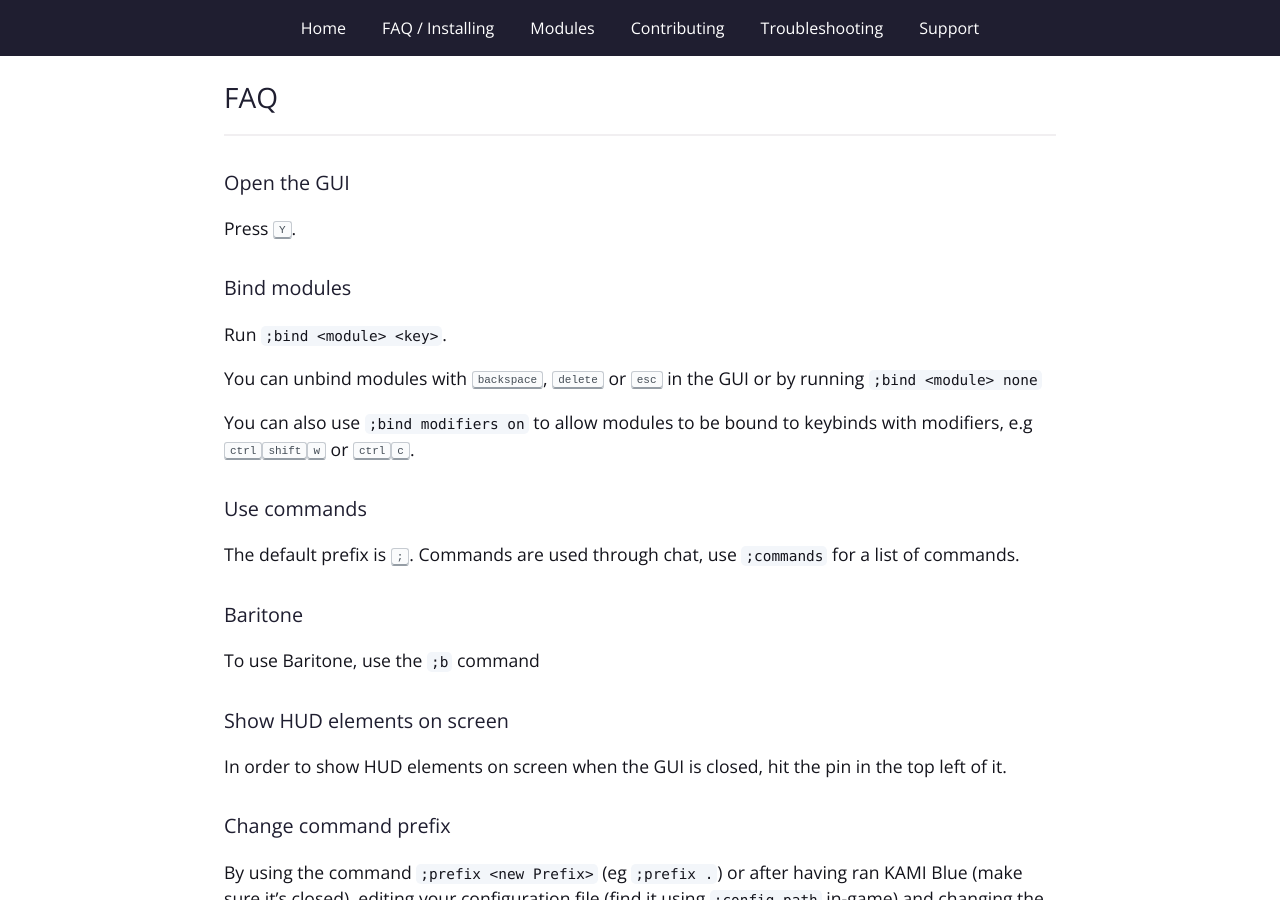
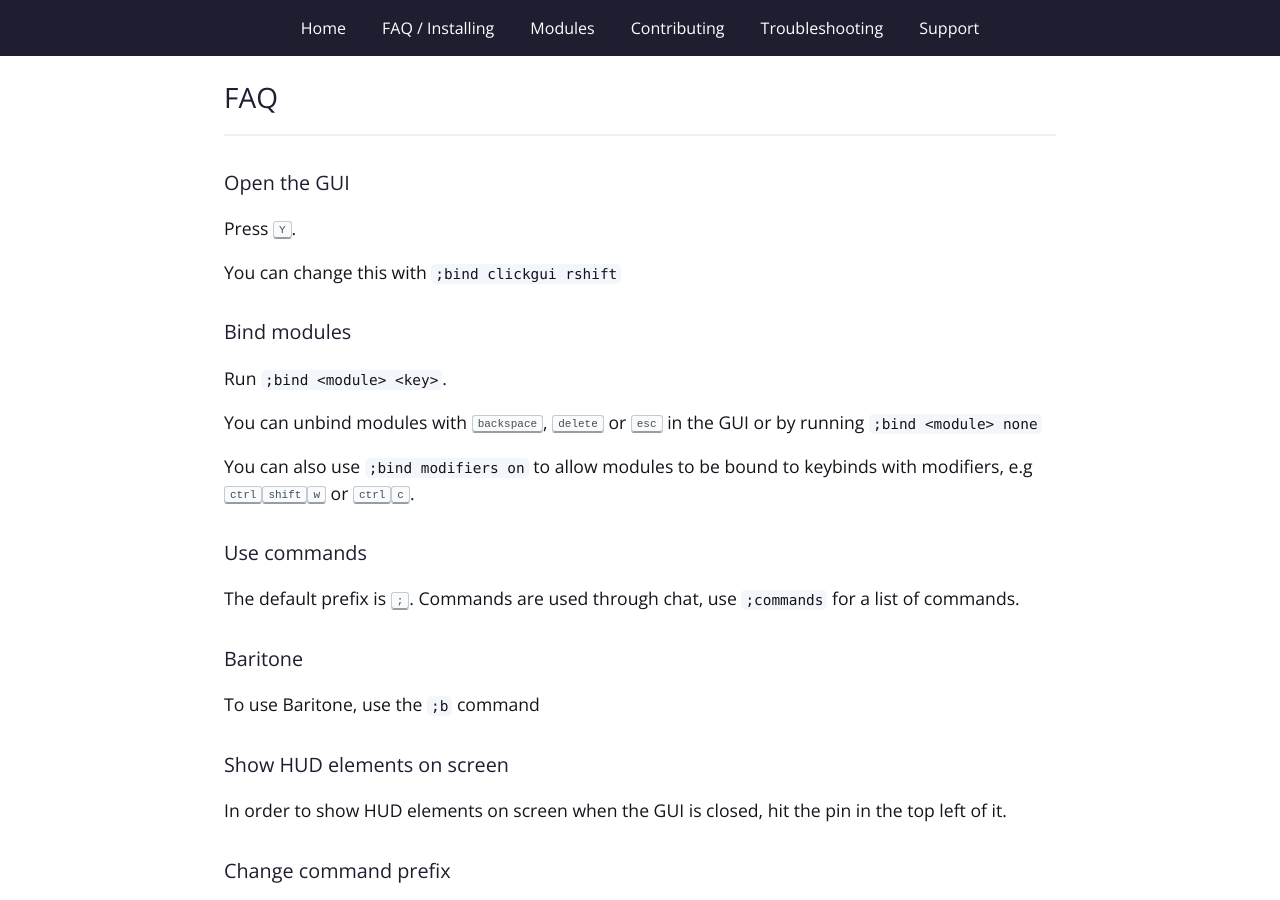
Before and after one commit to kami-blue/website, a Jekyll site: the page built from docs/faq.md, in a window 1280 px wide and 900 px high, scrolled down 858 px. Built offline with Jekyll 4.4.1, drawn with Linux system fonts in a browser that asks for light colours.

Commit message:
add this stupid thing to the faq so people stop asking

```diff
--- a/docs/faq.md
+++ b/docs/faq.md
@@ -29,6 +29,8 @@ KAMI Blue is a 1.12.2 Forge mod. Start by downloading the latest version of [1.1
 ##### Open the GUI
 Press <kbd>Y</kbd>.
 
+You can change this with `;bind clickgui rshift`
+
 ##### Bind modules
 Run `;bind <module> <key>`.
 
```
